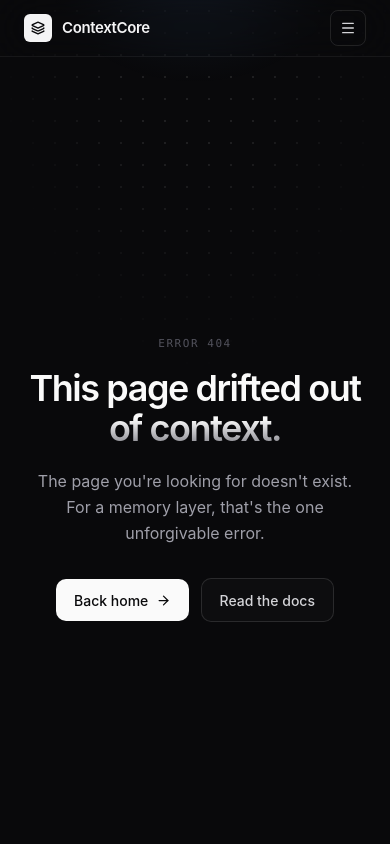
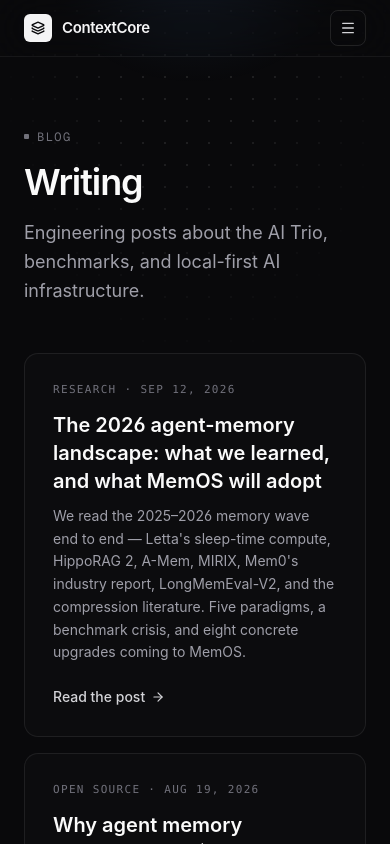
Before and after one commit to Markgatcha/memos, a Next.js app in the folder website/: page /blogs in a window 390 px wide. Before the commit this address had no page. Shown: the top 844 px of the page. Built offline with nearby package versions, Linux system fonts and the light colour scheme.

Commit message:
feat(website): move blog to /blogs and link it in the navbar
Rename app/blog -> app/blogs so the route is /blogs, update all
internal links and the sitemap, and add Blog to the navbar (desktop
and mobile) so the section is actually discoverable.

```diff
--- a/website/app/_components/Navbar.tsx
+++ b/website/app/_components/Navbar.tsx
@@ -10,6 +10,7 @@ const links = [
   { href: "/guardian", label: "Guardian" },
   { href: "/playground", label: "Playground" },
   { href: "/benchmarks", label: "Benchmarks" },
+  { href: "/blogs", label: "Blog" },
   { href: "/docs", label: "Docs" },
   { href: "/support", label: "Support" },
 ];
@@ -31,7 +32,7 @@ export default function Navbar() {
 
         {/* Desktop links */}
         <div className="hidden md:flex items-center gap-6 text-sm">
-          {links.slice(0, 5).map((l) => (
+          {links.slice(0, 6).map((l) => (
             <a
               key={l.href}
               href={l.href}
--- a/website/app/blog/ai-memory-landscape-2026/page.tsx
+++ b/website/app/blogs/ai-memory-landscape-2026/page.tsx
@@ -60,7 +60,7 @@ export default function MemoryLandscapePost() {
       <div className="max-w-3xl mx-auto px-6 py-16 md:py-20">
         <Reveal>
           <Link
-            href="/blog"
+            href="/blogs"
             className="font-mono text-xs text-zinc-500 hover:text-zinc-300 transition-colors inline-flex items-center gap-1.5 mb-8"
           >
             <ArrowLeft size={13} /> all posts
--- a/website/app/blog/page.tsx
+++ b/website/app/blogs/page.tsx
@@ -17,7 +17,7 @@ const posts = [
       "The 2026 agent-memory landscape: what we learned, and what MemOS will adopt",
     excerpt:
       "We read the 2025–2026 memory wave end to end — Letta's sleep-time compute, HippoRAG 2, A-Mem, MIRIX, Mem0's industry report, LongMemEval-V2, and the compression literature. Five paradigms, a benchmark crisis, and eight concrete upgrades coming to MemOS.",
-    href: "/blog/ai-memory-landscape-2026",
+    href: "/blogs/ai-memory-landscape-2026",
     internal: true,
   },
   {
--- a/website/app/page.tsx
+++ b/website/app/page.tsx
@@ -381,7 +381,7 @@ export default function Home() {
                 <ul className="space-y-2.5">
                   <li><a href="/docs" className="text-zinc-400 hover:text-zinc-100 transition-colors">Docs</a></li>
                   <li><a href="/benchmarks" className="text-zinc-400 hover:text-zinc-100 transition-colors">Benchmarks</a></li>
-                  <li><a href="/blog" className="text-zinc-400 hover:text-zinc-100 transition-colors">Blog</a></li>
+                  <li><a href="/blogs" className="text-zinc-400 hover:text-zinc-100 transition-colors">Blog</a></li>
                   <li><a href="/support" className="text-zinc-400 hover:text-zinc-100 transition-colors">Support</a></li>
                 </ul>
               </div>
--- a/website/app/sitemap.ts
+++ b/website/app/sitemap.ts
@@ -14,8 +14,8 @@ const pages = [
   "docs",
   "docs/architecture",
   "benchmarks",
-  "blog",
-  "blog/ai-memory-landscape-2026",
+  "blogs",
+  "blogs/ai-memory-landscape-2026",
   "support",
   "compare/memos-vs-mem0",
   "compare/umt-vs-mcp-get-supergateway",
```
